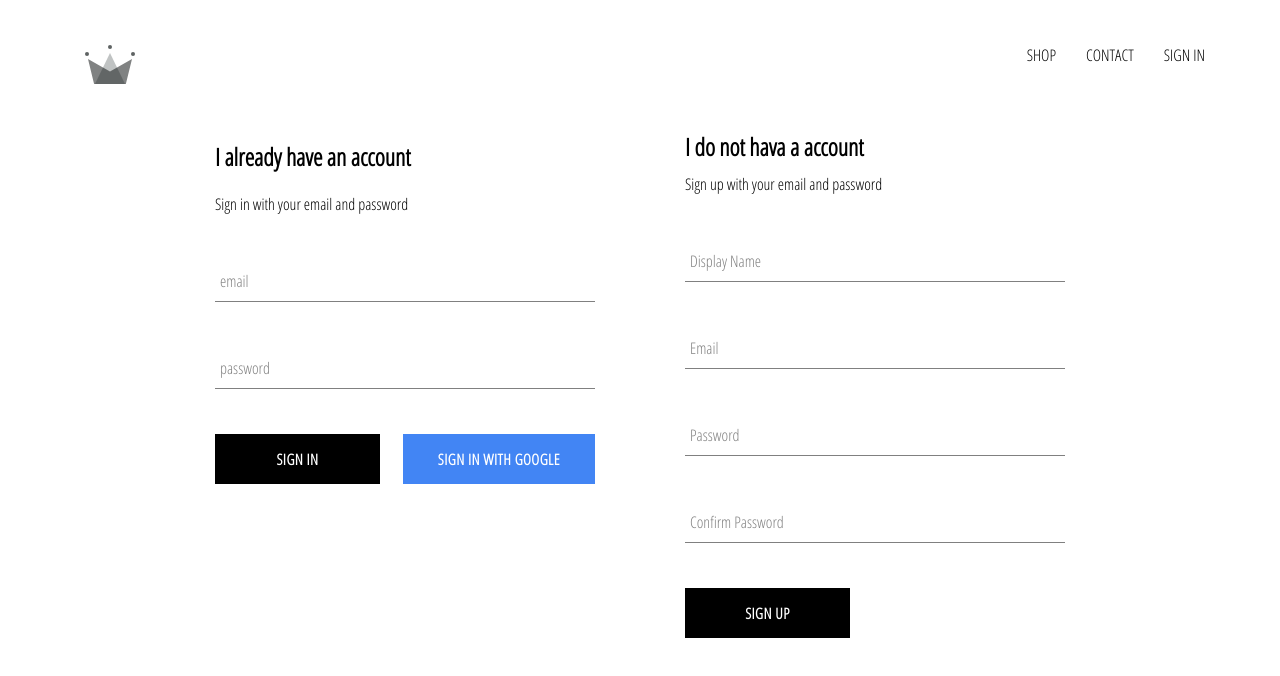
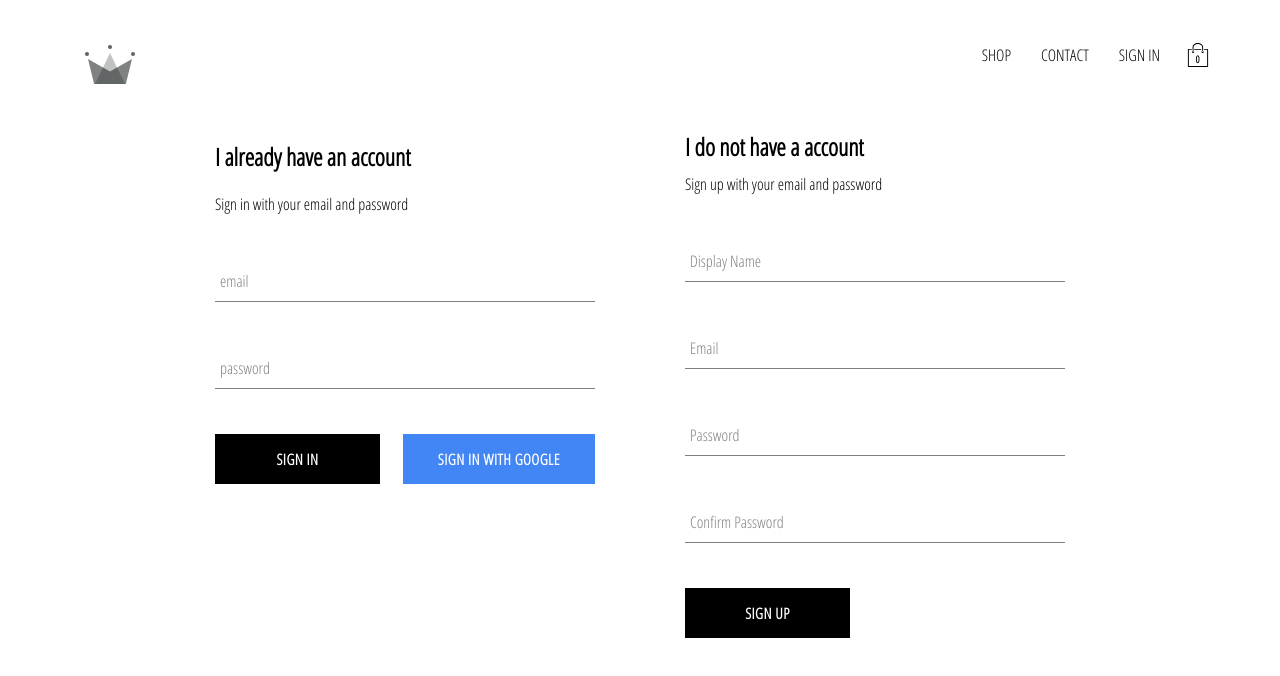
Before and after one commit to devmasterjs/crown-clothing, a React (Create React App) app: page /signin in a window 1280 px wide. Shown: the top 676 px of the page. Built offline with nearby package versions, Linux system fonts and the light colour scheme; no server answers.

Commit message:
add cart-icon component

```diff
--- /dev/null
+++ b/src/components/cart-icon/cart-icon.component.jsx
@@ -0,0 +1,11 @@
+import { ReactComponent as ShoppingIcon } from "../../assets/shopping-bag.svg";
+import "./cart-icon.styles.scss";
+
+const CartIcon = () => (
+  <div className="cart-icon">
+    <ShoppingIcon className="shopping-icon" />
+    <span className="item-count">0</span>
+  </div>
+);
+
+export default CartIcon;
--- /dev/null
+++ b/src/components/cart-icon/cart-icon.styles.scss
@@ -0,0 +1,21 @@
+.cart-icon {
+  width: 45px;
+  height: 45px;
+  position: relative;
+  display: flex;
+  align-items: center;
+  justify-content: center;
+  cursor: pointer;
+
+  .shopping-icon {
+    width: 24px;
+    height: 24px;
+  }
+
+  .item-count {
+    position: absolute;
+    font-size: 10px;
+    font-weight: bold;
+    bottom: 12px;
+  }
+}
--- a/src/components/header/header.component.jsx
+++ b/src/components/header/header.component.jsx
@@ -1,7 +1,7 @@
-import React from "react";
 import { Link } from "react-router-dom";
 import { connect } from "react-redux";
 import { auth } from "../../firebase/firebase.utils";
+import CartIcon from "../cart-icon/cart-icon.component";
 import { ReactComponent as Logo } from "../../assets/crown.svg";
 import "./header.styles.scss";
 
@@ -26,6 +26,7 @@
           SIGN IN
         </Link>
       )}
+      <CartIcon />
     </div>
   </div>
 );
--- a/src/components/sign-up/sign-up.component.jsx
+++ b/src/components/sign-up/sign-up.component.jsx
@@ -53,7 +53,7 @@
     const { displayName, email, password, confirmPassword } = this.state;
     return (
       <div className="sign-up">
-        <h2 className="title">I do not hava a account</h2>
+        <h2 className="title">I do not have a account</h2>
         <span>Sign up with your email and password</span>
         <form className="sign-up-form" onSubmit={this.handleSubmit}>
           <FormInput
```
Also changed, not shown: package.json (+6 -6 lines), src/assets/shopping-bag.svg (added), 1 other file (tests, documents, lock files or other folders).
